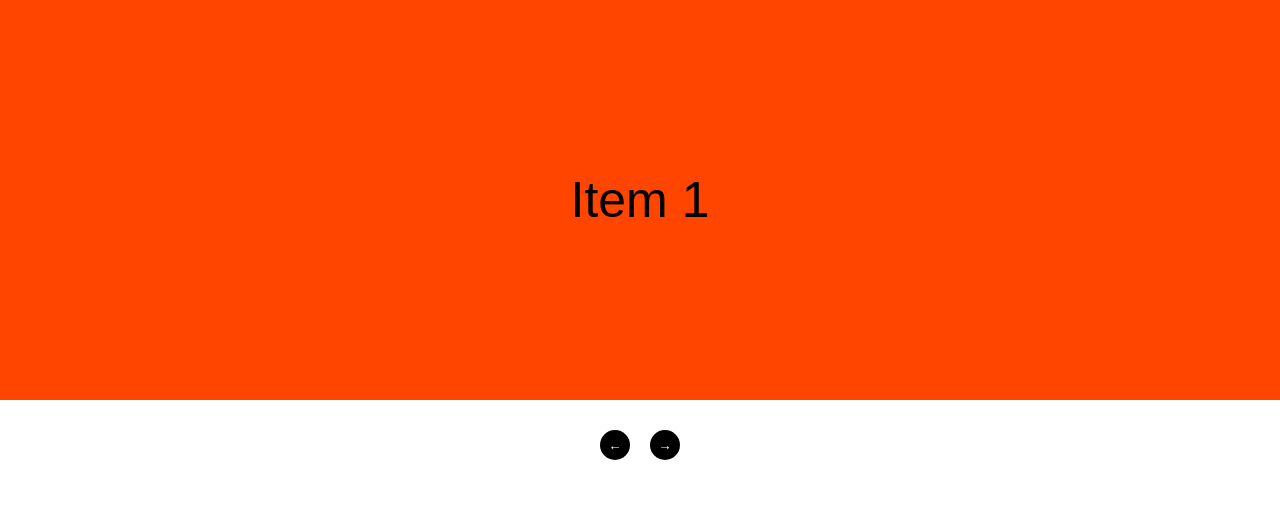
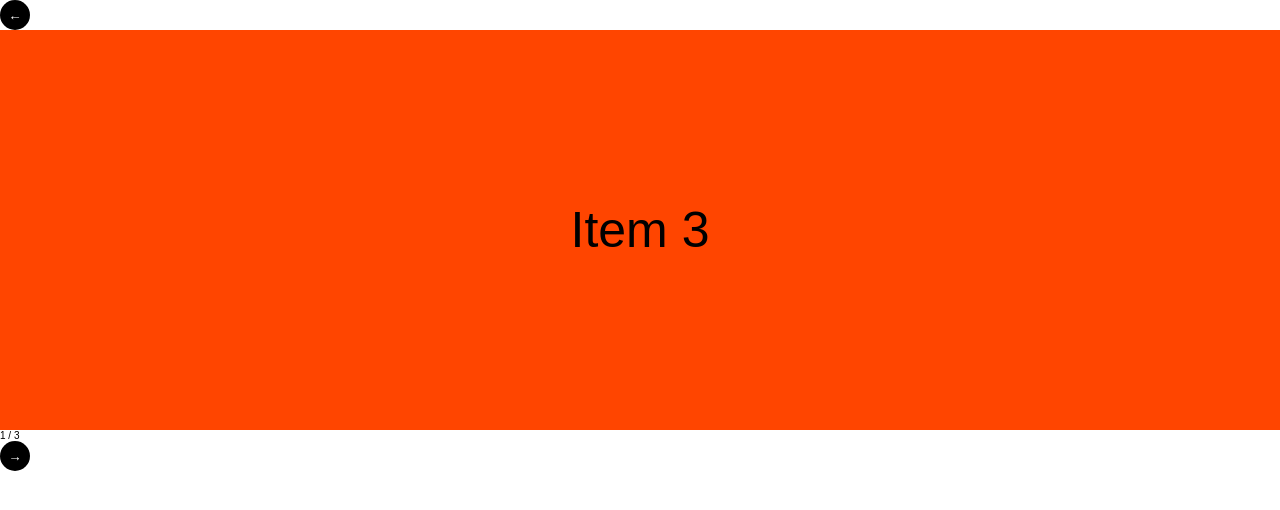
Before and after one commit to DmitriyIshchenko/flashcards, a React (Create React App) app: page / in a window 1280 px wide. Shown: the top 510 px of the page. Built offline with nearby package versions, Linux system fonts and the light colour scheme; a web font is replaced by a local one.

Commit message:
feat: make carousel infinite

```diff
--- a/src/Carousel.js
+++ b/src/Carousel.js
@@ -1,45 +1,76 @@
-import { useState } from "react";
 import "./Carousel.scss";
+import { useRef, useState } from "react";
+import { CSSTransition } from "react-transition-group";
 
 export default function Carousel({ children }) {
+  const [inProp, setInProp] = useState(true);
   const [currentIndex, setCurrentIndex] = useState(0);
+  const [direction, setDirection] = useState("");
+  const nodeRef = useRef(null);
 
-  function handleClick(newIndex) {
-    if (newIndex < 0) newIndex = children.length - 1;
-    if (newIndex > children.length - 1) newIndex = 0;
+  function handleMove(e) {
+    const { direction } = e.target.dataset;
+    setInProp((v) => !v);
+    setDirection(direction);
+  }
 
-    setCurrentIndex(newIndex);
+  function handleUpdateIndex() {
+    if (direction === "left") {
+      setCurrentIndex((index) =>
+        index === 0 ? children.length - 1 : index - 1
+      );
+    }
+
+    if (direction === "right") {
+      setCurrentIndex((index) =>
+        index === children.length - 1 ? 0 : index + 1
+      );
+    }
   }
 
   return (
     <div className="carousel">
-      <div
-        className="carousel__content"
-        style={{ transform: `translateX(-${currentIndex * 100}%)` }}
-      >
-        {Array.from(children).map((child, i) => (
-          <CarouselItem key={i}>{child}</CarouselItem>
-        ))}
-      </div>
-
-      <div className="carousel__controls">
       <button
         className="carousel__btn"
-          onClick={() => handleClick(currentIndex - 1)}
+        data-direction="left"
+        onClick={handleMove}
       >
         &larr;
       </button>
+
+      <div className="carousel__inner">
+        <CSSTransition
+          nodeRef={nodeRef}
+          in={inProp}
+          timeout={300}
+          classNames={`move-${direction}`}
+          onEntered={handleUpdateIndex}
+          onExited={handleUpdateIndex}
+        >
+          <div className="carousel__content" ref={nodeRef}>
+            <div className="carousel__item carousel__item--left">
+              {children.at(currentIndex - 1)}
+            </div>
+            <div className="carousel__item carousel__item--center">
+              {children.at(currentIndex)}
+            </div>
+            <div className="carousel__item carousel__item--right">
+              {children.at(currentIndex + 1) || children.at(0)}
+            </div>
+          </div>
+        </CSSTransition>
+        <span className="carousel__info">
+          {currentIndex + 1} / {children.length}
+        </span>
+      </div>
+
       <button
         className="carousel__btn"
-          onClick={() => handleClick(currentIndex + 1)}
+        data-direction="right"
+        onClick={handleMove}
       >
         &rarr;
       </button>
     </div>
-    </div>
   );
 }
-
-function CarouselItem({ children }) {
-  return <div className="carousel__item">{children}</div>;
-}
```
Lines whose indentation alone changed are shown as unchanged.
